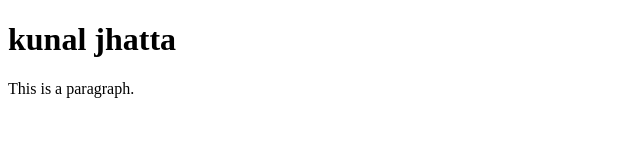
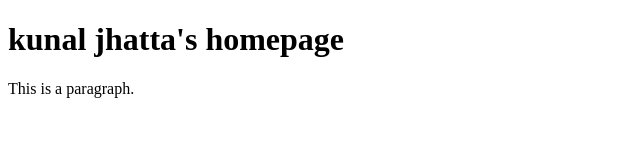
Before and after one commit to kunaljhatta/trashme, a plain HTML site: page index.html in a window 1280 px wide. Shown: the whole page, without its empty margins (0-640 px from the left). Drawn offline with Linux system fonts and the light colour scheme.

Commit message:
made a change

```diff
--- a/index.html
+++ b/index.html
@@ -3,7 +3,7 @@
 <title>HTML Tutorial</title>
 <body>
 
-<h1>kunal jhatta</h1>
+<h1>kunal jhatta's homepage</h1>
 <p>This is a paragraph.</p>
 
 </body>
```
